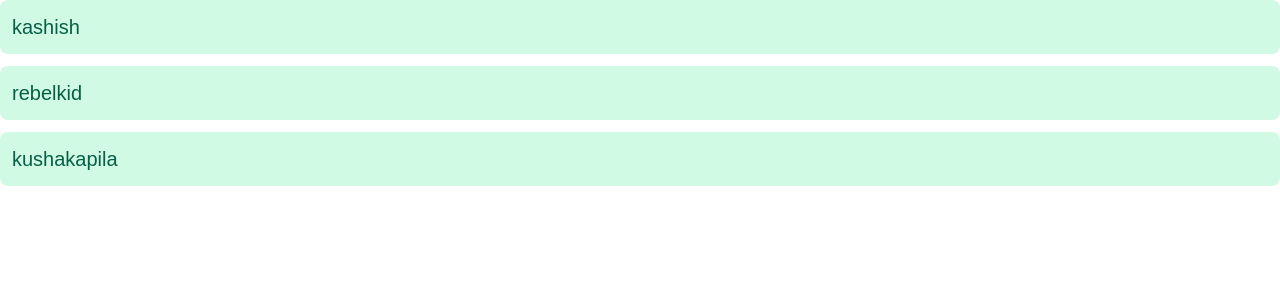
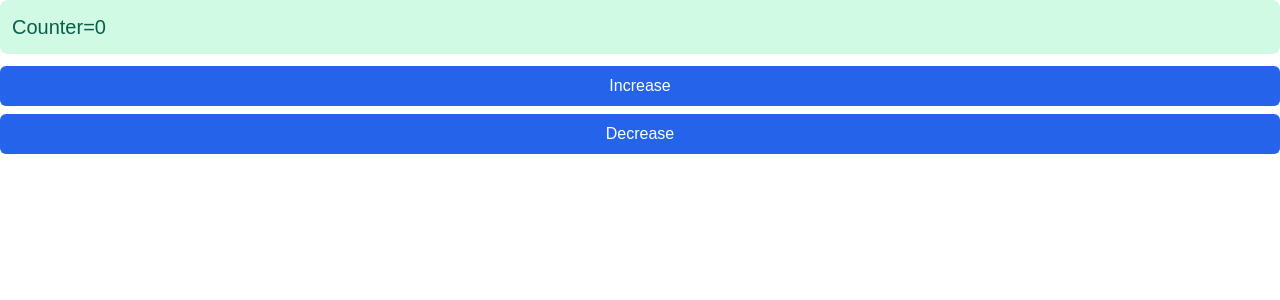
Before and after one commit to kashishdubey11092005-droid/React, a React (Vite) app in the folder my-app/: page / in a window 1280 px wide. Shown: the top 300 px of the page. Built offline with nearby package versions, Linux system fonts and the light colour scheme.

Commit message:
used UseEffect

```diff
--- a/my-app/src/App.jsx
+++ b/my-app/src/App.jsx
@@ -79,6 +79,7 @@ import React from "react";
     import UseState from "./component/UseState";
     import Map from "./Map";
     import Filter from "./component/Filter";
+    import UseEffect from "./component/UseEffect";
 const App = () => {
    const obj = {
     ram : '4gb',
@@ -88,7 +89,7 @@ const App = () => {
 
     return (
       <div>
-       <Filter/>
+       <UseEffect/>
        </div>
    )
   }
--- /dev/null
+++ b/my-app/src/component/UseEffect.jsx
@@ -0,0 +1,19 @@
+import React, {useState} from 'react';
+import { useEffect} from 'react';
+
+const UseEffect = () => {
+    const [counter, setCounter] = useState(0)
+    useEffect ( () => {
+        console.log ("UseEffect is running!")
+        document.title = counter
+    }, [counter]) //dependency array
+
+    return (
+        <div>
+           <h1>Counter={counter}</h1>
+           <button onClick ={()=> setCounter(counter+1)}>Increase</button>
+           <button onClick ={()=> setCounter(counter-1)}>Decrease</button>
+        </div>
+    )
+}
+export default UseEffect;
```
